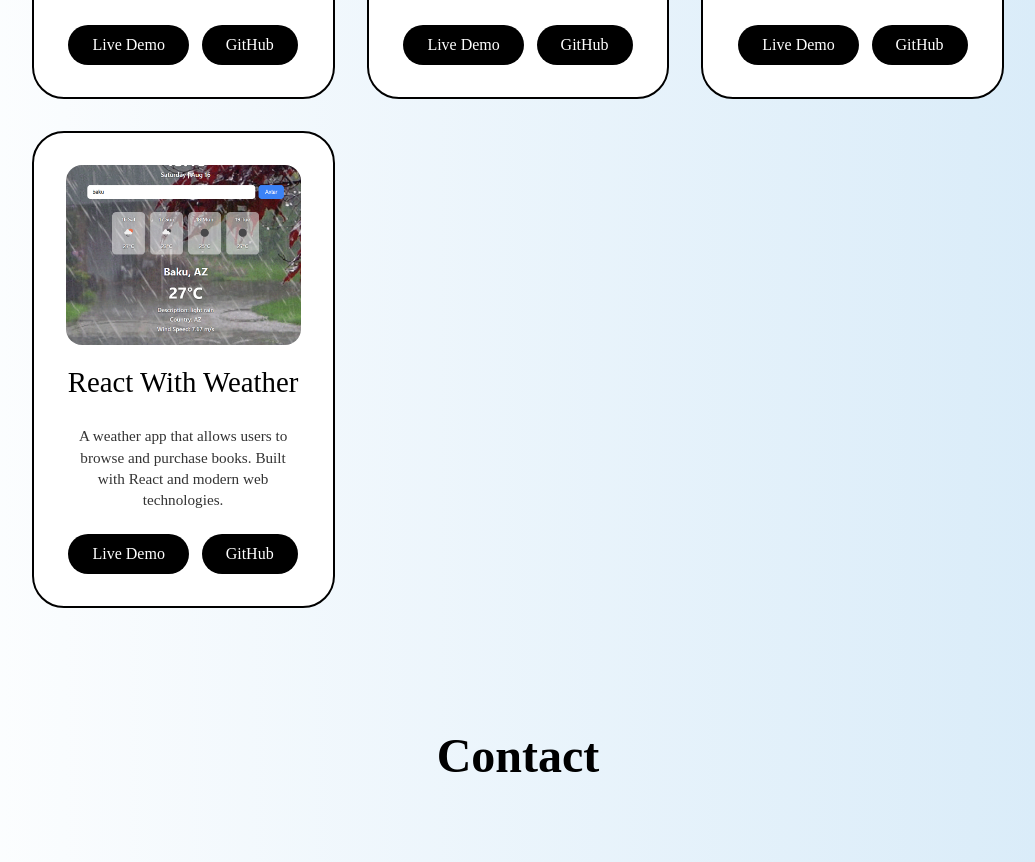
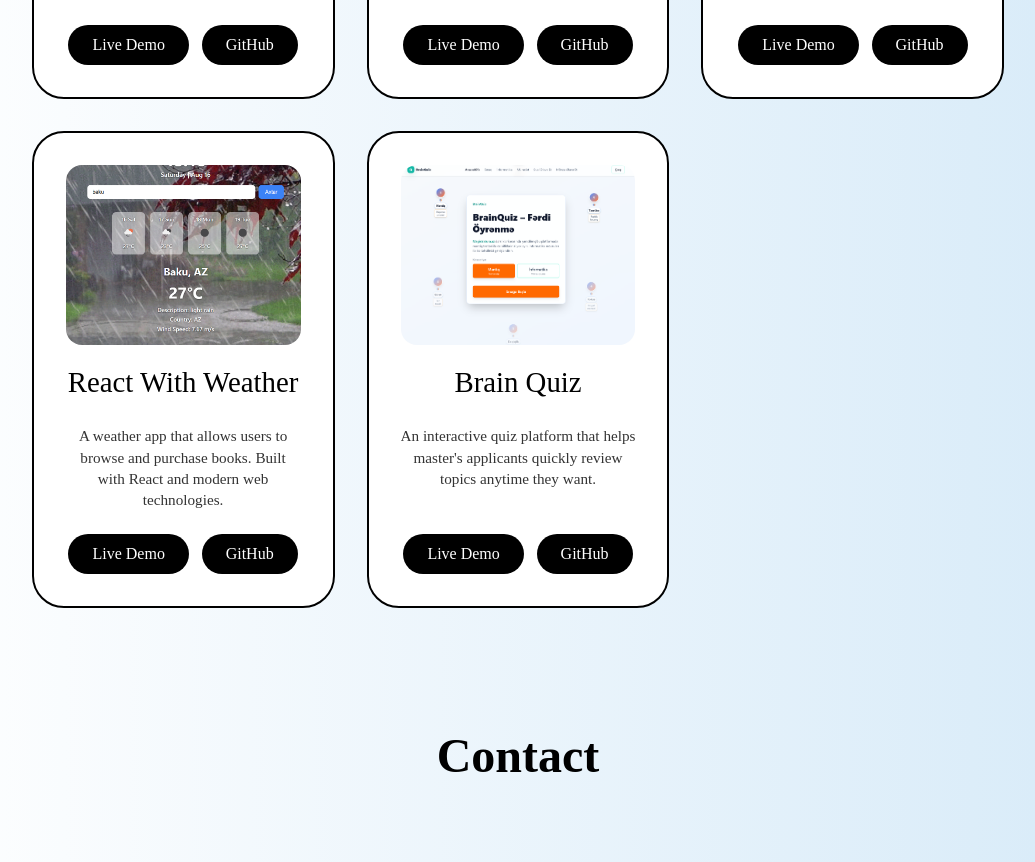
Before and after one commit to nesirresulzade/ReactwithMyPortfolio, a React (Vite) app: page / in a window 1280 px wide. Shown: the part 5160-6022 px from the top of the page, without its empty margins (122-1157 px from the left). Built offline with nearby package versions, Linux system fonts and the light colour scheme.

Commit message:
new-project-add

```diff
--- a/src/companentler/RecentPro.jsx
+++ b/src/companentler/RecentPro.jsx
@@ -9,6 +9,7 @@ import Project7 from '../image/bigFinalApp.png';
 import Project8 from '../image/usePanel.png';
 import Project9 from '../image/musicMobilApp.png';
 import Project10 from '../image/ReactWithWeather.png';
+import Project11 from '../image/brainquizSite.png';
 import '../style/recent.css';
 import { LanguageContext } from '../App';
 import ProjectCard from './ProjectCard';
@@ -128,6 +129,18 @@ function RecentPro() {
       liveDemo: 'https://reactwith-weather-app.vercel.app/',
       github: 'https://github.com/nesirresulzade/ReactwithWeatherApp',
     },
+    {
+      id: 11,
+      image: Project11,
+      title: 'Brain Quiz',
+      description:
+        currentLanguage === 'az'
+          ? 'Magistraturaya hazırlaşanlar üçün mövzuları istənilən vaxt tez bir şəkildə təkrar etməyə imkan verən interaktiv test platforması.'
+          : 'An interactive quiz platform that helps master\'s applicants quickly review topics anytime they want.',
+      // Placeholder linklər – sonradan özün yeniləyə bilərsən
+      liveDemo: 'https://brain-quiz-two.vercel.app/',
+      github: 'https://github.com/nesirresulzade/BrainQuiz',
+    },
   ];
 
   return (
```
Also changed, not shown: src/image/brainquizSite.png (added).
